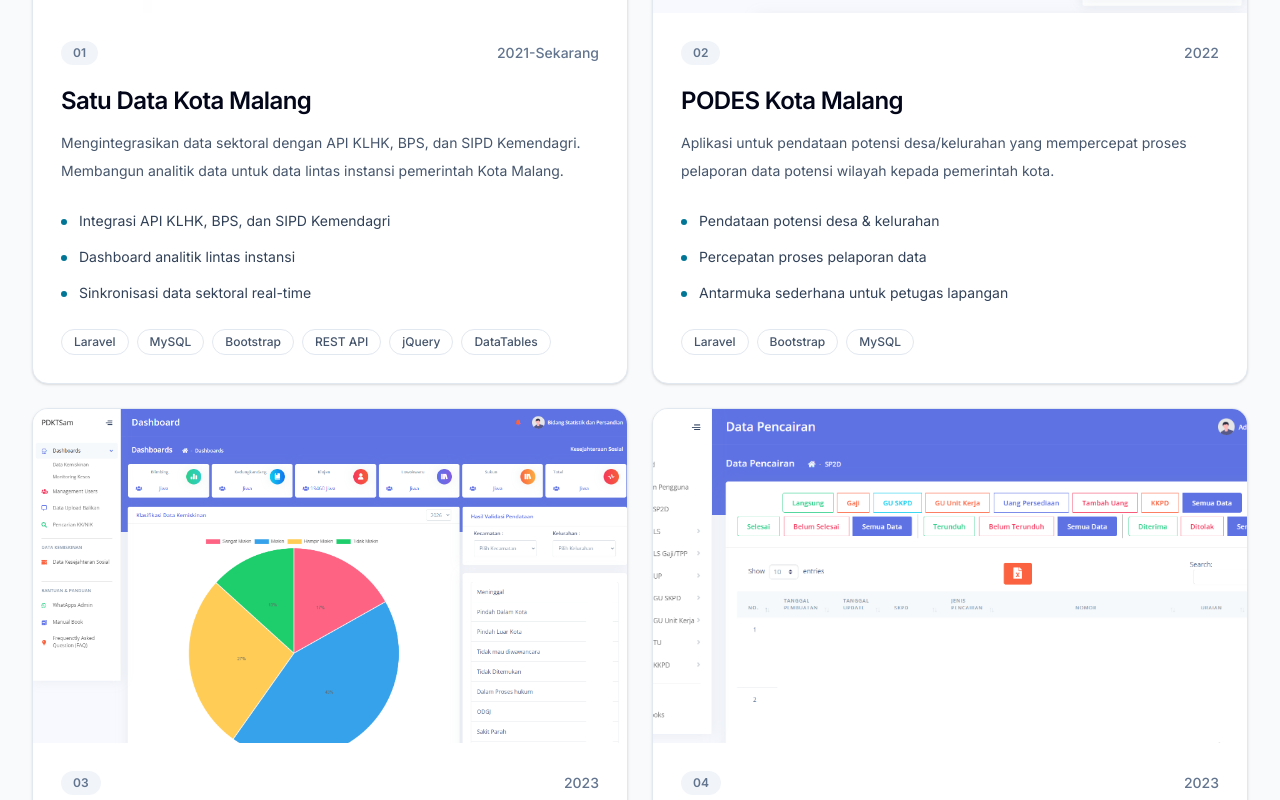
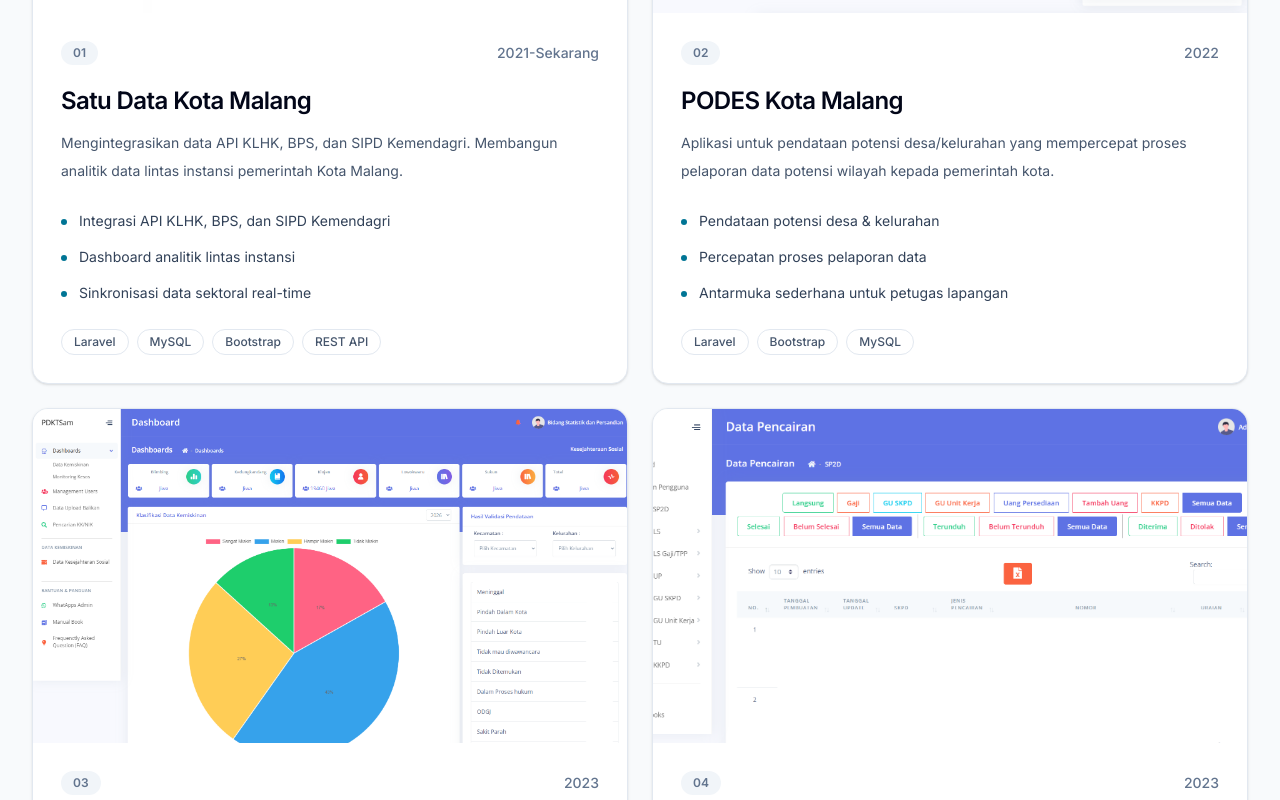
Before and after one commit to darfianardiansyah/portofolio, a React (Vite) app: page / in a window 1280 px wide. Shown: the part 1520-2320 px from the top of the page. Built offline with nearby package versions, Linux system fonts and the light colour scheme.

Commit message:
simplify project descriptions, update tags in portfolio data and certification names

```diff
--- a/src/app/data/portfolio.ts
+++ b/src/app/data/portfolio.ts
@@ -10,13 +10,13 @@ export const MAIN_PROJECTS = [
     id: "01",
     title: "Satu Data Kota Malang",
     description:
-      "Mengintegrasikan data sektoral dengan API KLHK, BPS, dan SIPD Kemendagri. Membangun analitik data untuk data lintas instansi pemerintah Kota Malang.",
+      "Mengintegrasikan data API KLHK, BPS, dan SIPD Kemendagri. Membangun analitik data lintas instansi pemerintah Kota Malang.",
     highlights: [
       "Integrasi API KLHK, BPS, dan SIPD Kemendagri",
       "Dashboard analitik lintas instansi",
       "Sinkronisasi data sektoral real-time",
     ],
-    tags: ["Laravel", "MySQL", "Bootstrap", "REST API", "jQuery", "DataTables"],
+    tags: ["Laravel", "MySQL", "Bootstrap", "REST API"],
     year: "2021-Sekarang",
     screenshots: ["/screenshots/satu-data-kota-malang-landing.png", "/screenshots/satu-data-kota-malang.png", "/screenshots/satu-data-kota-malang-klhk.png"],
   },
@@ -44,7 +44,7 @@ export const MAIN_PROJECTS = [
       "Heatmap & titik rumah via Google Maps",
       "Kolaborasi 3 dinas pemerintah",
     ],
-    tags: ["Laravel", "MySQL", "Bootstrap", "Chart.js", "Google Maps API", "DataTables"],
+    tags: ["Laravel", "MySQL", "Bootstrap", "Chart.js", "Google Maps API"],
     year: "2023",
     screenshots: ["/screenshots/pendataan-kesejahteraan-sosial.png"],
   },
@@ -111,12 +111,12 @@ export const SKILLS = [
 ];
 
 export const CERTIFICATIONS = [
-  { name: "HackerRank — SQL (Advanced)", year: "2025", certificate: "/certificates/hackerrank-sql.png" },
-  { name: "Dicoding — Dasar Manajemen Proyek", year: "2024", certificate: "/certificates/dicoding-manajemen-proyek.png" },
-  { name: "Training Awareness ISO/IEC 27001:2022 Information Security Management System", year: "2023", certificate: "/certificates/iso-iec-27001.png" },
-  { name: "Dicoding — Dasar Pemrograman Web", year: "2020", certificate: "/certificates/dicoding-pemrograman-web.png" },
-  { name: "Cisco — Introduction to Networks", year: "2020", certificate: "/certificates/cisco-networks.png" },
-  { name: "Digital Talent Scholarship — Big Data Analytics", year: "2019", certificate: "/certificates/digital-talent-big-data.png" },
+  { name: "HackerRank - SQL (Advanced)", year: "2025", certificate: "/certificates/hackerrank-sql.png" },
+  { name: "Dicoding - Dasar Manajemen Proyek", year: "2024", certificate: "/certificates/dicoding-manajemen-proyek.png" },
+  { name: "Mitra Berdaya Optima - Training Awareness ISO/IEC 27001:2022 Information Security Management System", year: "2023", certificate: "/certificates/iso-iec-27001.png" },
+  { name: "Dicoding - Dasar Pemrograman Web", year: "2020", certificate: "/certificates/dicoding-pemrograman-web.png" },
+  { name: "Cisco - Introduction to Networks", year: "2020", certificate: "/certificates/cisco-networks.png" },
+  { name: "Digital Talent Scholarship - Big Data Analytics", year: "2019", certificate: "/certificates/digital-talent-big-data.png" },
 ];
 
 export type MainProject = (typeof MAIN_PROJECTS)[number];
```
